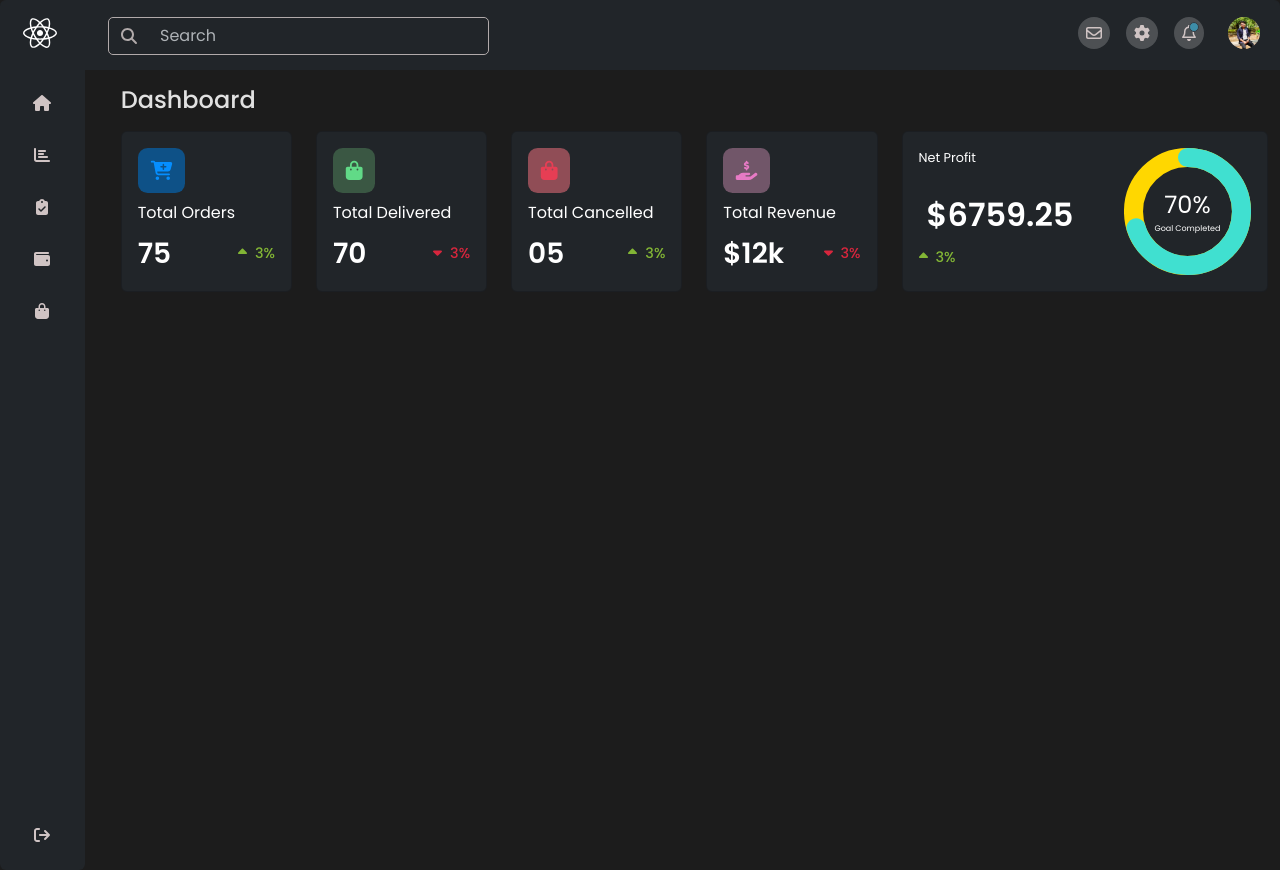
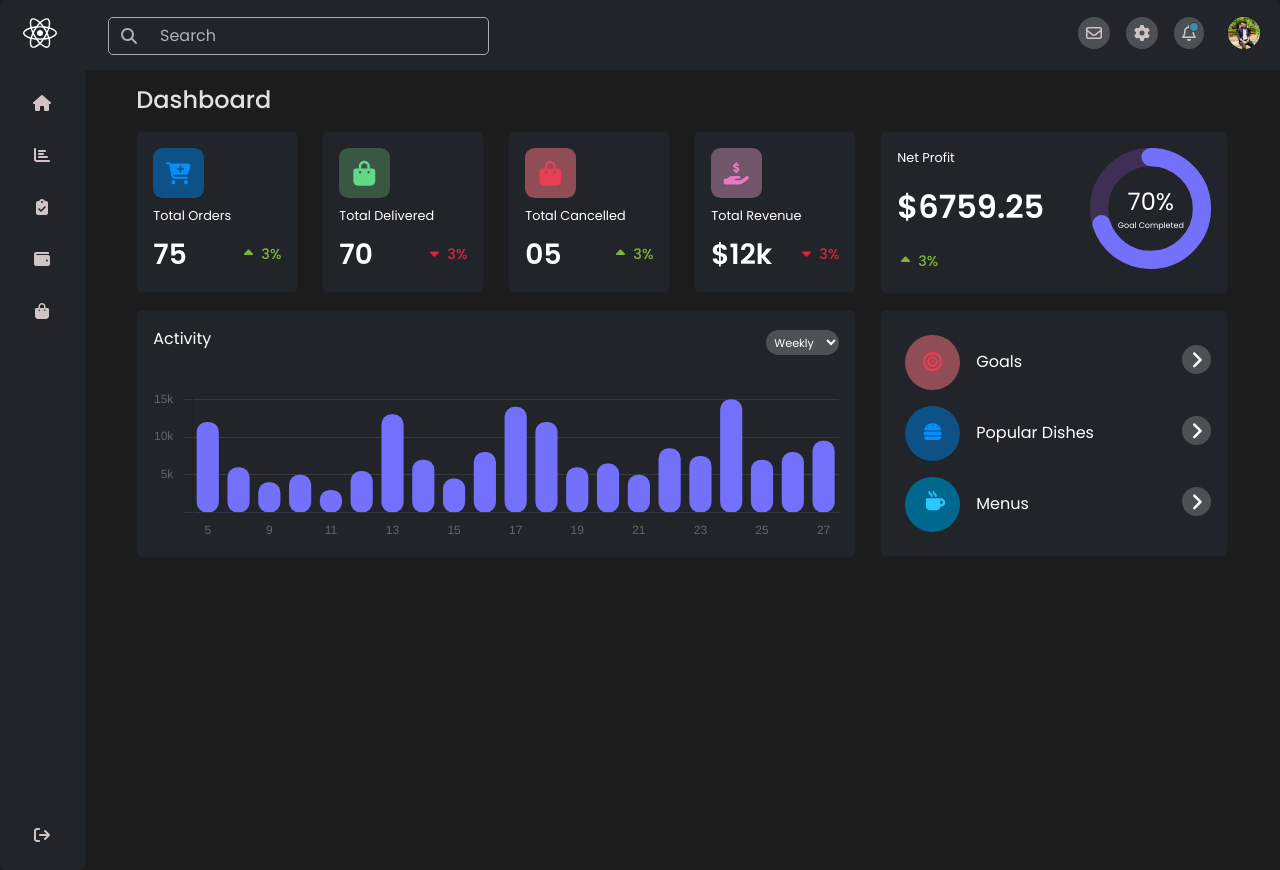
Before and after one commit to somjeet2000/my-web-assignment-1, a React (Create React App) app: page / in a window 1280 px wide. Built offline with nearby package versions, Linux system fonts and the light colour scheme.

Commit message:
Dashboard Part 75% completed

```diff
--- a/package.json
+++ b/package.json
@@ -13,6 +13,7 @@
     "@testing-library/user-event": "^13.5.0",
     "chart.js": "^4.4.3",
     "react": "^18.3.1",
+    "react-chartjs-2": "^5.2.0",
     "react-circular-progressbar": "^2.1.0",
     "react-dom": "^18.3.1",
     "react-router-dom": "^6.26.0",
--- a/public/index.html
+++ b/public/index.html
@@ -38,5 +38,6 @@
       integrity="sha384-0pUGZvbkm6XF6gxjEnlmuGrJXVbNuzT9qBBavbLwCsOGabYfZo0T0to5eqruptLy"
       crossorigin="anonymous"
     ></script>
+    <script src="https://cdn.jsdelivr.net/npm/chart.js"></script>
   </body>
 </html>
--- a/src/components/ActivityChart.jsx
+++ b/src/components/ActivityChart.jsx
@@ -1,47 +1,116 @@
-import React, { useEffect, useRef } from 'react';
-import { Chart } from 'chart.js/auto';
+// BarChart.js
+import React from 'react';
+import { Bar } from 'react-chartjs-2';
+import {
+  Chart as ChartJS,
+  CategoryScale,
+  LinearScale,
+  BarElement,
+  Title,
+  Tooltip,
+  Legend,
+} from 'chart.js';
 
-function ActivityChart() {
-  const chartRef = useRef(null);
-  const canvasRef = useRef(null);
+ChartJS.register(
+  CategoryScale,
+  LinearScale,
+  BarElement,
+  Title,
+  Tooltip,
+  Legend
+);
 
-  useEffect(() => {
-    const ctx = canvasRef.current.getContext('2d');
-
-    // If a chart instance already exists, destroy it before creating a new one
-    if (chartRef.current) {
-      chartRef.current.destroy();
-    }
-
-    chartRef.current = new Chart(ctx, {
-      type: 'bar',
-      data: {
-        labels: ['5', '9', '11', '13', '15', '17', '19', '21', '23', '25'],
+const ActivityChart = () => {
+  const data = {
+    labels: [
+      '5',
+      '',
+      '9',
+      '',
+      '11',
+      '',
+      '13',
+      '',
+      '15',
+      '',
+      '17',
+      '',
+      '19',
+      '',
+      '21',
+      '',
+      '23',
+      '',
+      '25',
+      '',
+      '27',
+    ],
     datasets: [
       {
-            label: 'Activity',
-            data: [5, 9, 11, 13, 15, 17, 19, 21, 23, 25],
-            backgroundColor: 'rgba(75, 192, 192, 0.2)',
-            borderColor: 'rgba(75, 192, 192, 1)',
-            borderWidth: 1,
+        data: [
+          12000, 6000, 4000, 5000, 3000, 5500, 13000, 7000, 4500, 8000, 14000,
+          12000, 6000, 6500, 5000, 8500, 7500, 15000, 7000, 8000, 9500,
+        ],
+        backgroundColor: ['#7371FC'],
+        borderRadius: 10,
+        borderSkipped: false, // Ensures all corners get the borderRadius
       },
     ],
+  };
+
+  const options = {
+    scales: {
+      y: {
+        beginAtZero: true,
+        max: 15000,
+        ticks: {
+          stepSize: 5000,
+          callback: function (value) {
+            if (value === 5000) return '5k   ';
+            if (value === 10000) return '10k   ';
+            if (value === 15000) return '15k   ';
+            return '';
           },
-      options: {
-        responsive: true,
+          padding: 1,
+        },
+        grid: {
+          drawBorder: false,
+          color: function (context) {
+            if (context.tick.value % 5 === 0) {
+              return 'rgba(255, 255, 255, 0.2)'; // Thin lines at steps
+            }
+            return 'rgba(0, 0, 0, 0)'; // Transparent for all other lines
+          },
+          lineWidth: 0.5, // Thin lines
+          offset: false,
+        },
+      },
+      x: {
+        grid: {
+          drawBorder: false,
+          display: false, // Hide x-axis grid lines
+        },
+        ticks: {
+          autoSkip: false, // Ensure no auto-skipping of labels
+        },
+      },
+    },
     maintainAspectRatio: false,
+    plugins: {
+      legend: {
+        display: false, // Disable the legend to remove the label text
       },
-    });
+      tooltip: {
+        enabled: false, // Disable the tooltip
+      },
+    },
+  };
 
-    // Cleanup function to destroy the chart instance when the component unmounts
-    return () => {
-      if (chartRef.current) {
-        chartRef.current.destroy();
-      }
+  return (
+    <div className='p-3'>
+      <Bar data={data} options={options} />
+    </div>
+  );
 };
-  }, []);
-
-  return <canvas ref={canvasRef} id='activityChart'></canvas>;
-}
 
 export default ActivityChart;
--- a/src/components/Dashboard/Dashboard.css
+++ b/src/components/Dashboard/Dashboard.css
@@ -1,3 +1,36 @@
 .summary-card .card-body {
   color: white;
 }
+
+/* Default styles for larger screens (laptops, desktops) */
+.custom-grid .col-md-2 {
+  flex: 0 0 16.66667%;
+  max-width: 16.66667%;
+}
+.custom-grid .col-md-4 {
+  flex: 0 0 33.33333%;
+  max-width: 33.33333%;
+}
+
+@media (max-width: 1100px) {
+  .custom-grid .col-lg-4 {
+    flex: 0 0 33.33333%;
+    max-width: 33.33333%;
+  }
+  .custom-grid .col-lg-6 {
+    flex: 0 0 50%;
+    max-width: 50%;
+  }
+}
+
+/* Styles for mobile devices */
+@media (max-width: 767px) {
+  .custom-grid .col-6 {
+    flex: 0 0 50%;
+    max-width: 50%;
+  }
+  .custom-grid .col-12 {
+    flex: 0 0 100%;
+    max-width: 100%;
+  }
+}
--- a/src/components/Dashboard/Dashboard.jsx
+++ b/src/components/Dashboard/Dashboard.jsx
@@ -7,22 +7,24 @@ import {
   faCaretUp,
   faBagShopping,
   faHandHoldingDollar,
+  faBullseye,
+  faBurger,
+  faMugHot,
+  faAngleRight,
 } from '@fortawesome/free-solid-svg-icons';
 import { FontAwesomeIcon } from '@fortawesome/react-fontawesome';
 import {
-  CircularProgressbar,
   CircularProgressbarWithChildren,
   buildStyles,
 } from 'react-circular-progressbar';
 import 'react-circular-progressbar/dist/styles.css';
+import ActivityChart from '../ActivityChart';
 
 const Dashboard = () => {
   const percentage = 70;
   return (
-    <main className='container-fluid'>
-      <div className='row'>
-        {/* Sidebar */}
-        <div>
+    <main className='container'>
+      <div className='row custom-grid'>
         <div className='d-flex justify-content-between flex-wrap flex-md-nowrap align-items-center'>
           <h4 className='pt-3 pb-2'>Dashboard</h4>
         </div>
@@ -32,6 +34,7 @@ const Dashboard = () => {
             description='75'
             mobile='6'
             mediumDevices='2'
+            largeDevices='4'
             icon={faCartPlus}
             color='#058EFF'
             backgroundColor='#0e5187'
@@ -43,6 +46,7 @@ const Dashboard = () => {
             description='70'
             mobile='6'
             mediumDevices='2'
+            largeDevices='4'
             icon={faBagShopping}
             color='#61DA87'
             backgroundColor='#3A5743'
@@ -54,6 +58,7 @@ const Dashboard = () => {
             description='05'
             mobile='6'
             mediumDevices='2'
+            largeDevices='4'
             icon={faBagShopping}
             color='#E63E54'
             backgroundColor='#904D56'
@@ -65,14 +70,18 @@ const Dashboard = () => {
             description='$12k'
             mobile='6'
             mediumDevices='2'
+            largeDevices='6'
             icon={faHandHoldingDollar}
             color='#E77AC5'
             backgroundColor='#715669'
             caretIcon={faCaretDown}
             caretIconColor='#D7263D'
           />
-            <div className='col-12 col-md-4 mb-3'>
-              <div class='card bg-dark' style={{ color: '#fff' }}>
+          <div className='col-12 col-md-4 col-lg-6 mb-3'>
+            <div
+              class='card bg-dark'
+              style={{ color: '#fff', maxHeight: '200px' }}
+            >
               <div className='card-body d-flex flex-row justify-content-between'>
                 <div class='d-flex flex-column'>
                   <div
@@ -82,9 +91,9 @@ const Dashboard = () => {
                     Net Profit
                   </div>
                   <div className='card-text d-flex flex-column align-items-start'>
-                      <div className='fs-2 fw-semibold p-2'>$6759.25</div>
+                    <div className='fs-2 fw-semibold pb-3'>$6759.25</div>
                     <div
-                        className='fw-medium'
+                      className='fw-medium p-1'
                       style={{ color: '#82B535', fontSize: '0.9rem' }}
                     >
                       <FontAwesomeIcon icon={faCaretUp} className='me-2' />
@@ -92,16 +101,13 @@ const Dashboard = () => {
                     </div>
                   </div>
                 </div>
-                  <div className='mw-50 h-auto' style={{ width: '127px' }}>
+                <div className='mw-50 h-auto' style={{ width: '121px' }}>
                   <CircularProgressbarWithChildren
                     value={percentage}
-                      // text={`${percentage}% Goal Completed`}
                     strokeWidth={15}
                     styles={buildStyles({
-                        // textColor: 'white',
-                        // textSize: '0.4rem',
-                        pathColor: 'turquoise',
-                        trailColor: 'gold',
+                      pathColor: '#7371FC',
+                      trailColor: '#3f2e56',
                     })}
                   >
                     <label
@@ -118,36 +124,142 @@ const Dashboard = () => {
               </div>
             </div>
           </div>
-            {/* <Summary
-              title='Net Profit'
-              description='$6759.25'
-              mobile='12'
-              mediumDevices='4'
+        </div>
+        <div className='row'>
+          <div class='col-12 col-md-8 mb-3'>
+            <div class='card bg-dark' style={{ color: '#fff' }}>
+              <div class='card-body'>
+                <div className='d-flex justify-content-between align-items-center'>
+                  <div className='card-title'>Activity</div>
+                  <select
+                    className='p-1'
+                    style={{
+                      color: '#fff',
+                      backgroundColor: 'rgba(255,255,255,0.2)',
+                      maxWidth: '100px',
+                      height: '25px',
+                      borderRadius: '3rem',
+                      fontSize: '0.7rem',
+                      border: 'none',
+                    }}
+                  >
+                    <option selected value='Weekly' className='bg-dark'>
+                      Weekly
+                    </option>
+                    <option value='Daily' className='bg-dark'>
+                      Daily
+                    </option>
+                    <option value='Monthly' className='bg-dark'>
+                      Monthly
+                    </option>
+                    <option value='Yearly' className='bg-dark'>
+                      Yearly
+                    </option>
+                  </select>
+                </div>
+              </div>
+              <div>
+                <ActivityChart />
+              </div>
+            </div>
+          </div>
+          <div class='col-12 col-md-4 mb-3'>
+            <div className='card bg-dark' style={{ color: '#fff' }}>
+              <div className='card-body'>
+                <div>
+                  <div className='d-flex align-items-center'>
+                    <div
+                      className='m-2'
+                      style={{
+                        width: '55px',
+                        height: '55px',
+                        color: '#E63E54',
+                        backgroundColor: '#904D56',
+                        borderRadius: '100%',
+                        paddingTop: '0.9rem',
+                        fontSize: '1.2rem',
+                      }}
+                    >
+                      <FontAwesomeIcon icon={faBullseye} />
+                    </div>
+                    <label className='p-2'>Goals</label>
+                    <div className='ms-auto'>
+                      <FontAwesomeIcon
+                        icon={faAngleRight}
+                        style={{
+                          height: '20px',
+                          width: '20px',
+                          backgroundColor: 'rgba(255,255,255,0.2)',
+                          padding: '0.3rem',
+                          borderRadius: '50%',
+                          cursor: 'pointer',
+                        }}
                       />
-            <Summary
-              title='Activity'
-              description='chart'
-              mobile='12'
-              mediumDevices='8'
+                    </div>
+                  </div>
+                  <div className='d-flex align-items-center'>
+                    <div
+                      className='m-2'
+                      style={{
+                        width: '55px',
+                        height: '55px',
+                        color: '#058EFF',
+                        backgroundColor: '#0e5187',
+                        borderRadius: '100%',
+                        paddingTop: '0.8rem',
+                        fontSize: '1.2rem',
+                      }}
+                    >
+                      <FontAwesomeIcon icon={faBurger} />
+                    </div>
+                    <label className='p-2'>Popular Dishes</label>
+                    <div className='ms-auto'>
+                      <FontAwesomeIcon
+                        icon={faAngleRight}
+                        style={{
+                          height: '20px',
+                          width: '20px',
+                          backgroundColor: 'rgba(255,255,255,0.2)',
+                          padding: '0.3rem',
+                          borderRadius: '50%',
+                          cursor: 'pointer',
+                        }}
                       />
-            <Summary
-              title='Activity'
-              description='chart'
-              mobile='12'
-              mediumDevices='4'
+                    </div>
+                  </div>
+                  <div className='d-flex align-items-center'>
+                    <div
+                      className='m-2'
+                      style={{
+                        width: '55px',
+                        height: '55px',
+                        color: '#2DC7FF',
+                        backgroundColor: '#00688e',
+                        borderRadius: '100%',
+                        padding: '0.7rem 0 0 0.3rem',
+                        fontSize: '1.2rem',
+                      }}
+                    >
+                      <FontAwesomeIcon icon={faMugHot} />
+                    </div>
+                    <label className='p-2'>Menus</label>
+                    <div className='ms-auto'>
+                      <FontAwesomeIcon
+                        icon={faAngleRight}
+                        style={{
+                          height: '20px',
+                          width: '20px',
+                          backgroundColor: 'rgba(255,255,255,0.2)',
+                          padding: '0.3rem',
+                          borderRadius: '50%',
+                          cursor: 'pointer',
+                        }}
                       />
-            <Summary
-              title='Activity'
-              description='chart'
-              mobile='12'
-              mediumDevices='8'
-            />
-            <Summary
-              title='Activity'
-              description='chart'
-              mobile='12'
-              mediumDevices='4'
-            /> */}
+                    </div>
+                  </div>
+                </div>
+              </div>
+            </div>
           </div>
         </div>
       </div>
--- a/src/components/Summary.jsx
+++ b/src/components/Summary.jsx
@@ -7,6 +7,7 @@ const Summary = (props) => {
     description,
     mobile,
     mediumDevices,
+    largeDevices,
     icon,
     color,
     backgroundColor,
@@ -14,8 +15,13 @@ const Summary = (props) => {
     caretIconColor,
   } = props;
   return (
-    <div className={`col-${mobile} col-md-${mediumDevices} mb-3`}>
-      <div className='card bg-dark' style={{ color: '#fff' }}>
+    <div
+      className={`col-${mobile} col-md-${mediumDevices} col-lg-${largeDevices} mb-3`}
+    >
+      <div
+        className='card bg-dark'
+        style={{ color: '#fff', maxHeight: '200px' }}
+      >
         <div className='card-body'>
           <div className='d-flex justify-content-start align-items-center pb-2'>
             <FontAwesomeIcon
@@ -27,11 +33,18 @@ const Summary = (props) => {
                 padding: '0.8rem',
                 backgroundColor: `${backgroundColor}`,
                 borderRadius: '0.6rem',
+                height: '25px',
+                width: '25px',
               }}
             />
           </div>
           <div className='d-flex flex-column'>
-            <div className='card-title text-start fs-6'>{title}</div>
+            <div
+              className='card-title text-start'
+              style={{ fontSize: '0.8rem' }}
+            >
+              {title}
+            </div>
             <div className='card-text d-flex justify-content-between align-items-center'>
               <div className='fs-3 fw-semibold'>{description}</div>
               <div
```
Also changed, not shown: 1 other file (tests, documents, lock files or other folders). Lines whose indentation alone changed are shown as unchanged.
